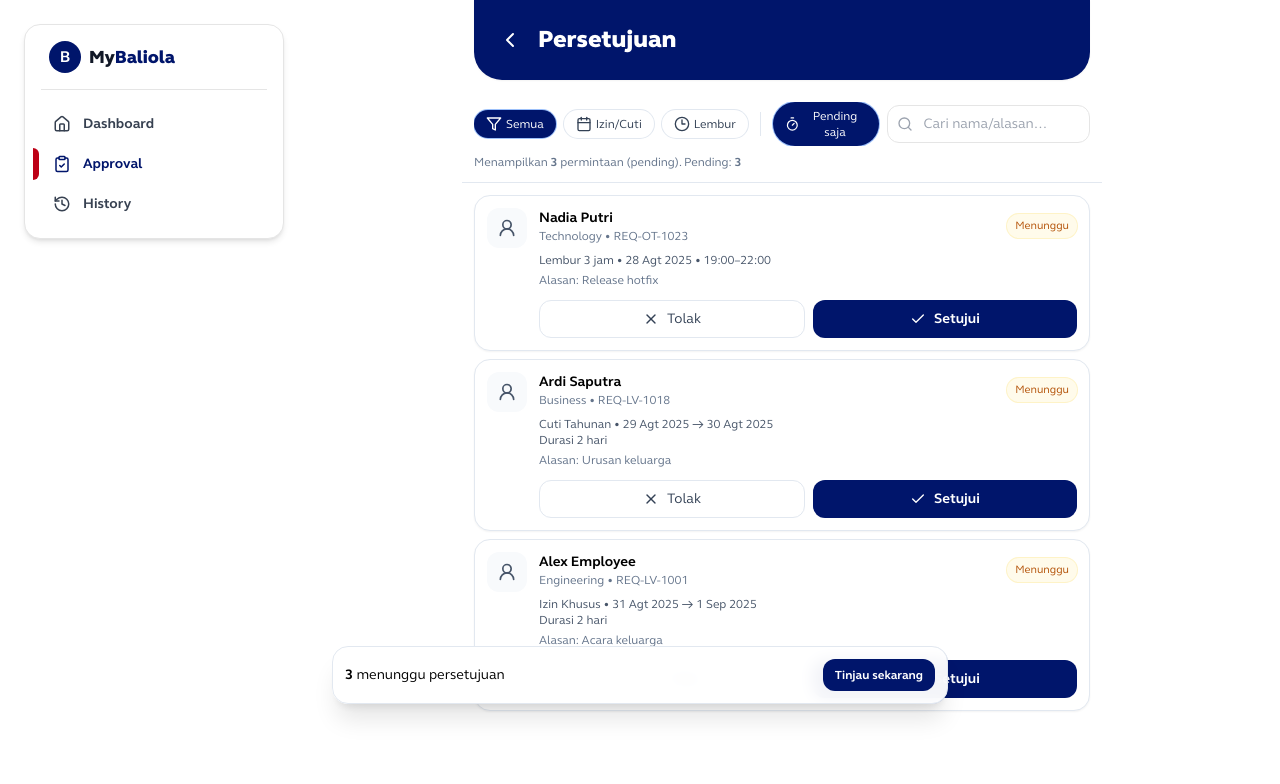
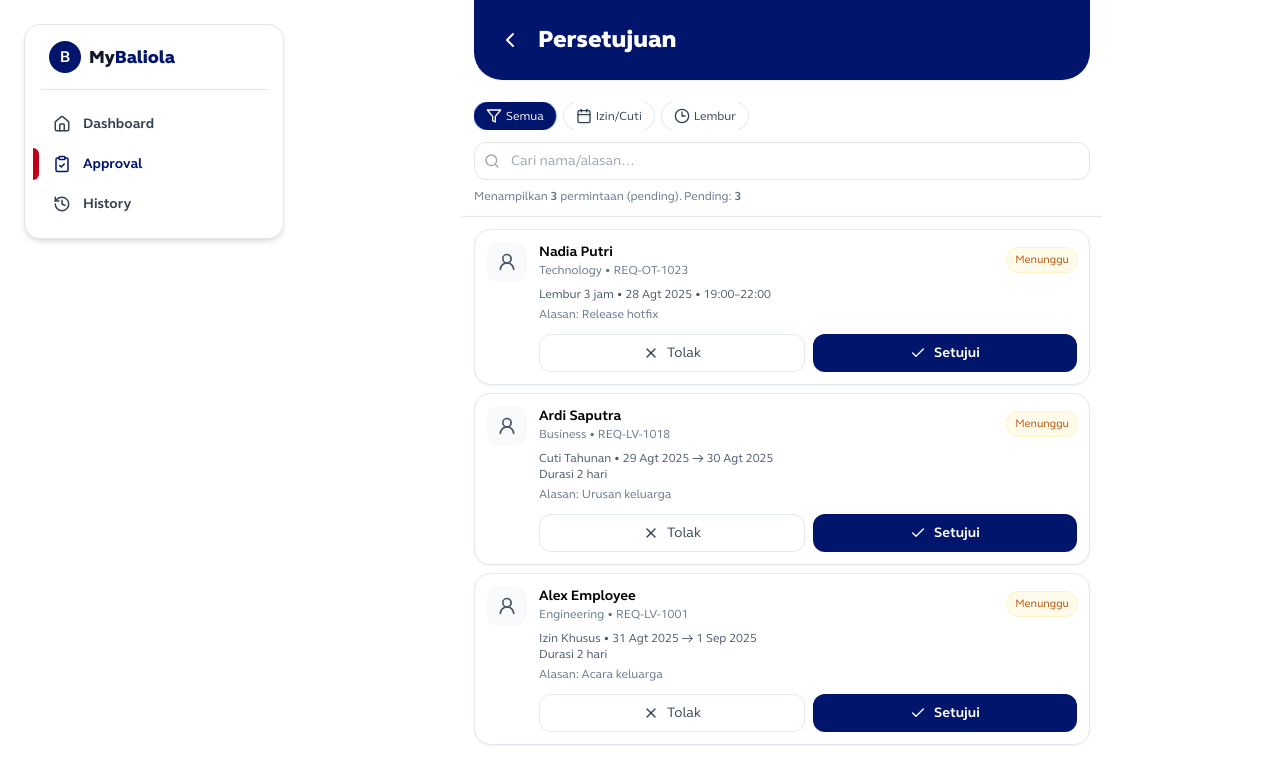
Before and after one commit to denasatwika/Lanjutan-Project-SI, a Next.js app: page /chief/approval in a window 1280 px wide. Shown: the top 784 px of the page. Built offline with nearby package versions, Linux system fonts and the light colour scheme.

Commit message:
chief approval page done

```diff
--- a/src/app/(chief)/chief/approval/page.tsx
+++ b/src/app/(chief)/chief/approval/page.tsx
@@ -1,9 +1,7 @@
-// app/(supervisor)/supervisor/persetujuan/page.tsx
 'use client'
 
 import { useMemo, useState } from 'react'
-import Link from 'next/link'
-import { Filter, Check, X, Timer, Calendar, Clock3, User2, Search } from 'lucide-react'
+import { Filter, Check, X, Search, Calendar, Clock3, User2 } from 'lucide-react'
 import clsx from 'clsx'
 import { PageHeader } from '@/components/PageHeader'
 import { useRequests } from '@/lib/state/requests'
@@ -18,7 +16,7 @@ import { LeaveRequest, OvertimeRequest } from '@/lib/types'
 type TypeFilter = 'all' | 'leave' | 'overtime'
 type Status = 'draft' | 'pending' | 'approved' | 'rejected'
 
-export default function SupervisorApprovalsPage() {
+export default function ChiefApprovalsPage() {
   // === FILTER STATE (tanpa ubah URL) ===
   const [type, setType] = useState<TypeFilter>('all')
   const [onlyPending, setOnlyPending] = useState(true)
@@ -30,7 +28,7 @@ export default function SupervisorApprovalsPage() {
   const filtered = useMemo(() => {
     const query = q.trim().toLowerCase()
     return data
-      .filter((r) => type === 'all' || r.type === type)
+      .filter((r) => (type === 'all' || r.type === type))
       .filter((r) => (!onlyPending ? true : r.status === 'pending'))
       .filter((r) =>
         query
@@ -50,14 +48,14 @@ export default function SupervisorApprovalsPage() {
       <div className="sticky top-0 z-10 -mx-3 border-b border-slate-200 bg-white/95 px-3 pb-3 pt-2 backdrop-blur">
         <PageHeader
           title="Persetujuan"
-        backHref="/supervisor/dashboard"
+          backHref="/chief/dashboard"
           fullBleed
-        bleedMobileOnly    // <-- key line
+          bleedMobileOnly
           pullUpPx={34}      // cancels AppShell pt-6
         />
 
         {/* Filter chips (tidak mengubah URL) */}
-        <div className="mt-3 flex items-center gap-2 overflow-x-auto">
+        <div className="mt-3 mb-3 flex items-center gap-2 overflow-x-auto">
           <Chip active={type === 'all'} onClick={() => setType('all')}>
             <Filter className="size-4" /> Semua
           </Chip>
@@ -67,16 +65,7 @@ export default function SupervisorApprovalsPage() {
           <Chip active={type === 'overtime'} onClick={() => setType('overtime')}>
             <Clock3 className="size-4" /> Lembur
           </Chip>
-
-          <div className="mx-1 h-6 w-px flex-none bg-slate-200" />
-
-          <Chip
-            active={onlyPending}
-            onClick={() => setOnlyPending((v) => !v)}
-          >
-            <Timer className="size-4" /> Pending saja
-          </Chip>
-
+        </div>
         <div className="relative ml-auto min-w-[160px]">
             <input
               value={q}
@@ -85,7 +74,6 @@ export default function SupervisorApprovalsPage() {
               className="w-full pl-9 pr-3 py-2 rounded-xl border text-sm outline-none focus:ring-2 focus:ring-[rgba(0,21,107,0.25)]"
             />
             <Search className="absolute left-2.5 top-1/2 -translate-y-1/2 size-4 text-gray-400" />
-          </div>
           </div>
 
         <p className="mt-2 text-xs text-slate-500">
@@ -116,11 +104,17 @@ export default function SupervisorApprovalsPage() {
                 <div className="mt-2 text-xs text-slate-600">
                   {r.type === 'leave' ? (
                     <>
-                      <p>{r.leaveTypeLabel ?? 'Izin/Cuti'} • <span className="font-medium">{formatLeavePeriod(r as LeaveRequest)}</span></p>
+                      <p>
+                        {r.leaveTypeLabel ?? 'Izin/Cuti'} •{' '}
+                        <span className="font-medium">{formatLeavePeriod(r as LeaveRequest)}</span>
+                      </p>
                       <p>Durasi <span className="font-medium">{(r as LeaveRequest).days} hari</span></p>
                     </>
                   ) : (
-                    <p>Lembur <span className="font-medium">{(r as OvertimeRequest).hours} jam</span> • {formatOvertimePeriod(r as OvertimeRequest)}</p>
+                    <p>
+                      Lembur <span className="font-medium">{(r as OvertimeRequest).hours} jam</span>{' '}
+                      • {formatOvertimePeriod(r as OvertimeRequest)}
+                    </p>
                   )}
                   {r.reason && <p className="line-clamp-2 mt-1 text-slate-500">Alasan: {r.reason}</p>}
                 </div>
@@ -146,32 +140,7 @@ export default function SupervisorApprovalsPage() {
           </li>
         ))}
       </ul>
-
-      {/* Sticky bottom CTA (naik dari bottom-nav) */}
-      {pendingCount > 0 && (
-        <div
-          className="
-            fixed inset-x-0 z-20 mx-auto w-full max-w-[640px] p-3
-            bottom-[calc(env(safe-area-inset-bottom)+120px)]
-            sm:bottom-[84px]
-            pointer-events-none
-          "
-        >
-          <div className="pointer-events-auto rounded-2xl border border-slate-200 bg-white/95 p-3 shadow-xl backdrop-blur">
-            <div className="flex items-center justify-between gap-3">
-              <p className="text-sm">
-                <span className="font-semibold">{pendingCount}</span> menunggu persetujuan
-              </p>
-              <Link
-                href="/supervisor/persetujuan"
-                className="rounded-xl bg-[#00156B] px-3 py-2 text-xs font-semibold text-white hover:brightness-110"
-              >
-                Tinjau sekarang
-              </Link>
-            </div>
-          </div>
-        </div>
-      )}
+      {/* Sticky CTA removed from here */}
     </main>
   )
 }
--- a/src/app/(chief)/chief/dashboard/page.tsx
+++ b/src/app/(chief)/chief/dashboard/page.tsx
@@ -177,6 +177,31 @@ export default function ChiefDashboard() {
           </Card>
         </div>
       </section>
+      {/* Sticky bottom CTA moved here */}
+      {pending > 0 && (
+        <div
+          className="
+            fixed inset-x-0 z-20 mx-auto w-full max-w-[640px] p-3
+            bottom-[calc(env(safe-area-inset-bottom)+120px)]
+            sm:bottom-[84px]
+            pointer-events-none
+          "
+        >
+          <div className="pointer-events-auto rounded-2xl border border-slate-200 bg-white/95 p-3 shadow-xl backdrop-blur">
+            <div className="flex items-center justify-between gap-3">
+              <p className="text-sm">
+                <span className="font-semibold">{pending}</span> menunggu persetujuan
+              </p>
+              <Link
+                href="/chief/approval"
+                className="rounded-xl bg-[#00156B] px-3 py-2 text-xs font-semibold text-white hover:brightness-110"
+              >
+                Tinjau sekarang
+              </Link>
+            </div>
+          </div>
+        </div>
+      )}
     </main>
   )
 }
```
Lines whose indentation alone changed are shown as unchanged.
